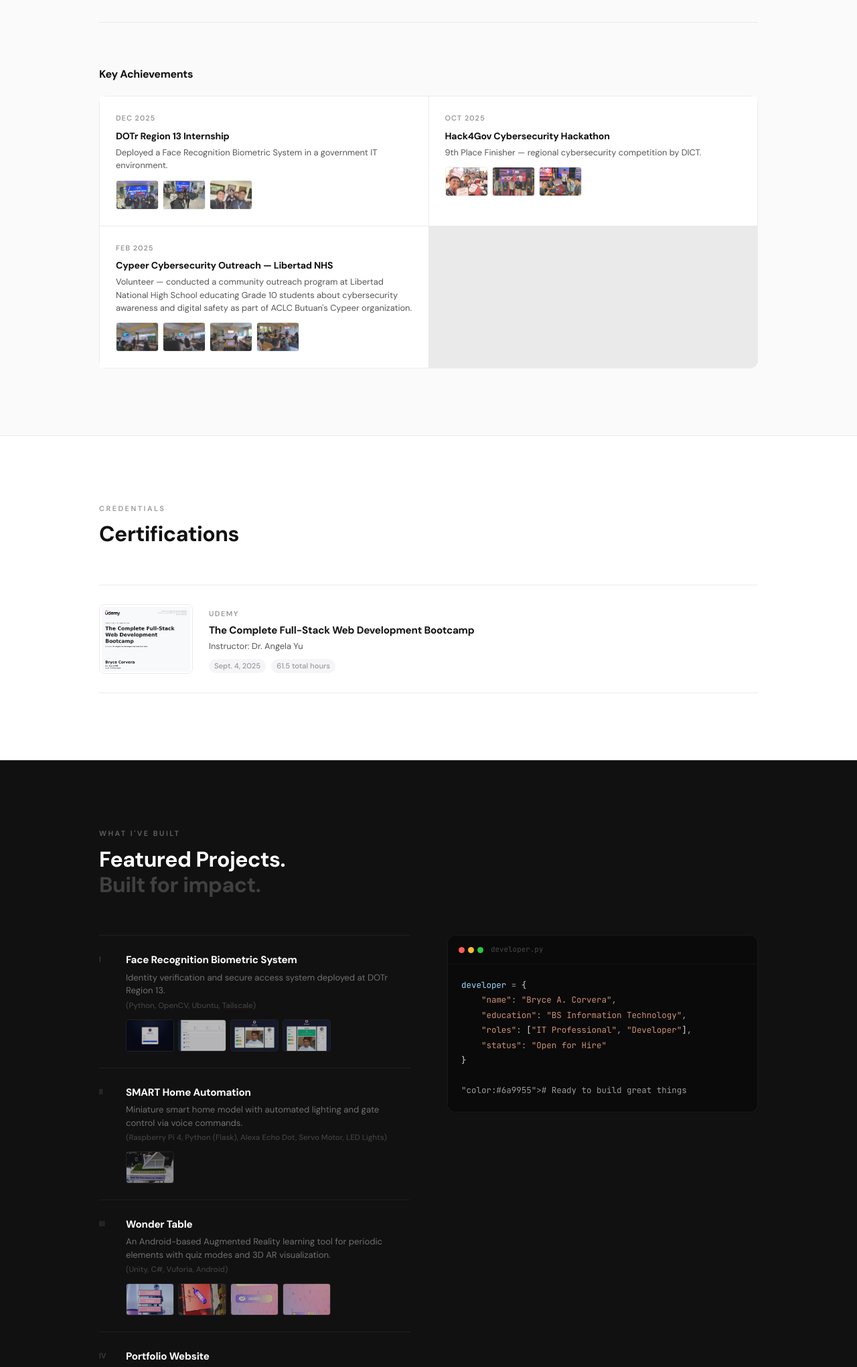
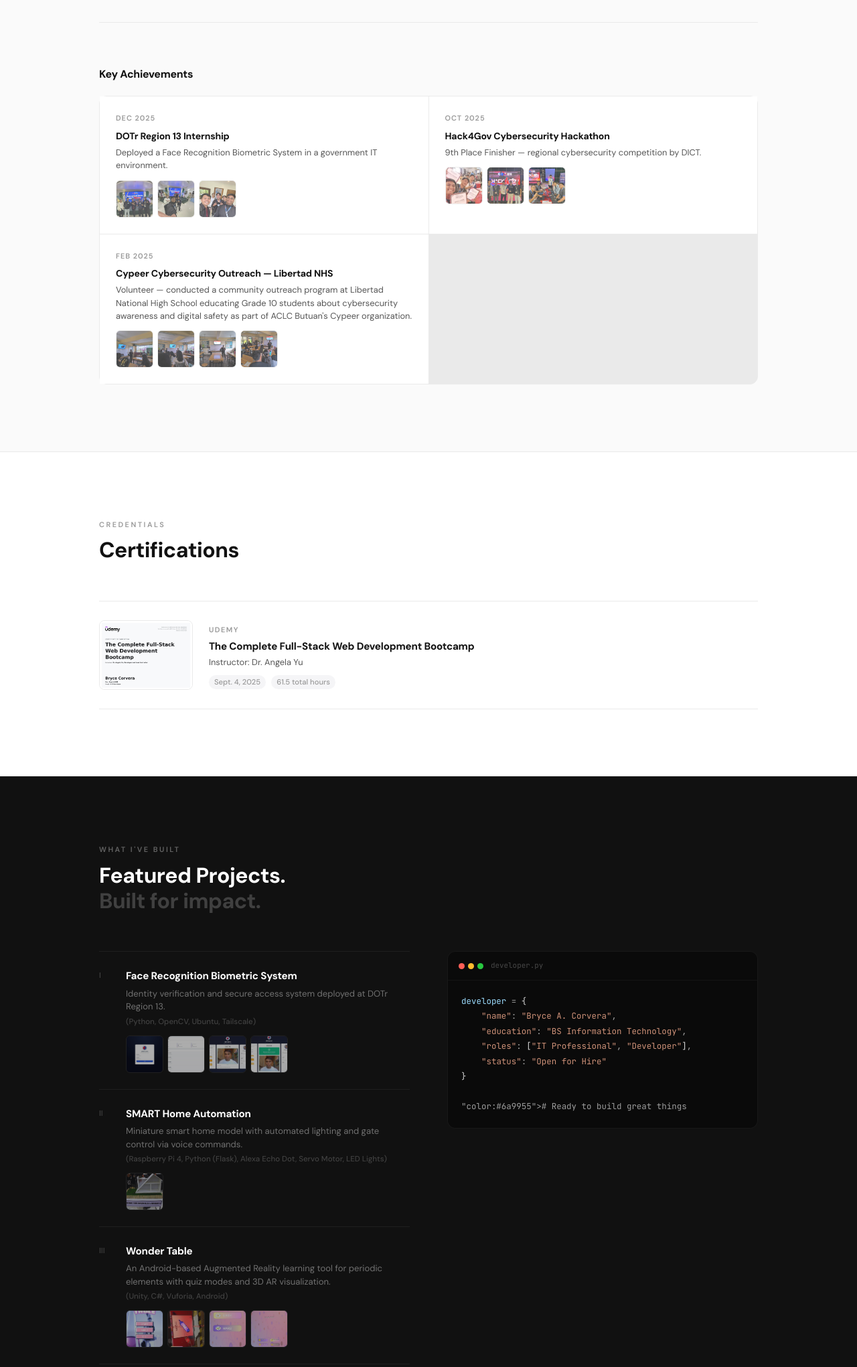
Before and after one commit to Bryzsx/my-portfolio, a Flask app: page / in a window 1280 px wide. Shown: the part 1987-4028 px from the top of the page at 67% size. Run offline with Flask 3, Linux system fonts and the light colour scheme.

Commit message:
Uniform thumbnail sizes and constrained preview dimensions
Made-with: Cursor

```diff
--- a/static/css/style.css
+++ b/static/css/style.css
@@ -513,6 +513,7 @@ button { font-family: var(--font); }
     display: flex;
     gap: 6px;
     margin-top: 12px;
+    flex-wrap: wrap;
 }
 
 .ach-thumb-wrap {
@@ -520,14 +521,14 @@ button { font-family: var(--font); }
 }
 
 .ach-thumb {
-    width: 64px;
-    height: 44px;
-    border-radius: 4px;
+    width: 56px;
+    height: 56px;
+    border-radius: 6px;
     overflow: hidden;
     border: 1px solid var(--border);
     transition: all var(--duration) var(--ease);
     display: block;
-    opacity: 0.85;
+    opacity: 0.75;
 }
 
 .ach-thumb:hover {
@@ -546,11 +547,12 @@ button { font-family: var(--font); }
     bottom: calc(100% + 10px);
     left: 50%;
     transform: translateX(-50%) scale(0.95);
-    width: 340px;
+    max-width: 280px;
+    max-height: 320px;
     border-radius: 8px;
     overflow: hidden;
     border: 1px solid var(--border);
-    box-shadow: 0 16px 48px rgba(0,0,0,0.15);
+    box-shadow: 0 12px 36px rgba(0,0,0,0.15);
     opacity: 0;
     pointer-events: none;
     transition: opacity 0.2s var(--ease), transform 0.2s var(--ease);
@@ -565,6 +567,8 @@ button { font-family: var(--font); }
 
 .ach-preview img {
     width: 100%;
+    height: 100%;
+    object-fit: contain;
     display: block;
 }
 
@@ -727,13 +731,13 @@ button { font-family: var(--font); }
 }
 
 .proj-thumb {
-    width: 72px;
-    height: 48px;
-    border-radius: 4px;
+    width: 56px;
+    height: 56px;
+    border-radius: 6px;
     overflow: hidden;
     border: 1px solid rgba(255,255,255,0.1);
     display: block;
-    opacity: 0.7;
+    opacity: 0.65;
     transition: all var(--duration) var(--ease);
 }
 
@@ -753,11 +757,12 @@ button { font-family: var(--font); }
     bottom: calc(100% + 10px);
     left: 50%;
     transform: translateX(-50%) scale(0.95);
-    width: 360px;
+    max-width: 280px;
+    max-height: 320px;
     border-radius: 8px;
     overflow: hidden;
     border: 1px solid rgba(255,255,255,0.12);
-    box-shadow: 0 16px 48px rgba(0,0,0,0.5);
+    box-shadow: 0 12px 36px rgba(0,0,0,0.5);
     opacity: 0;
     pointer-events: none;
     transition: opacity 0.2s var(--ease), transform 0.2s var(--ease);
@@ -771,6 +776,8 @@ button { font-family: var(--font); }
 
 .proj-preview img {
     width: 100%;
+    height: 100%;
+    object-fit: contain;
     display: block;
 }
 
```
